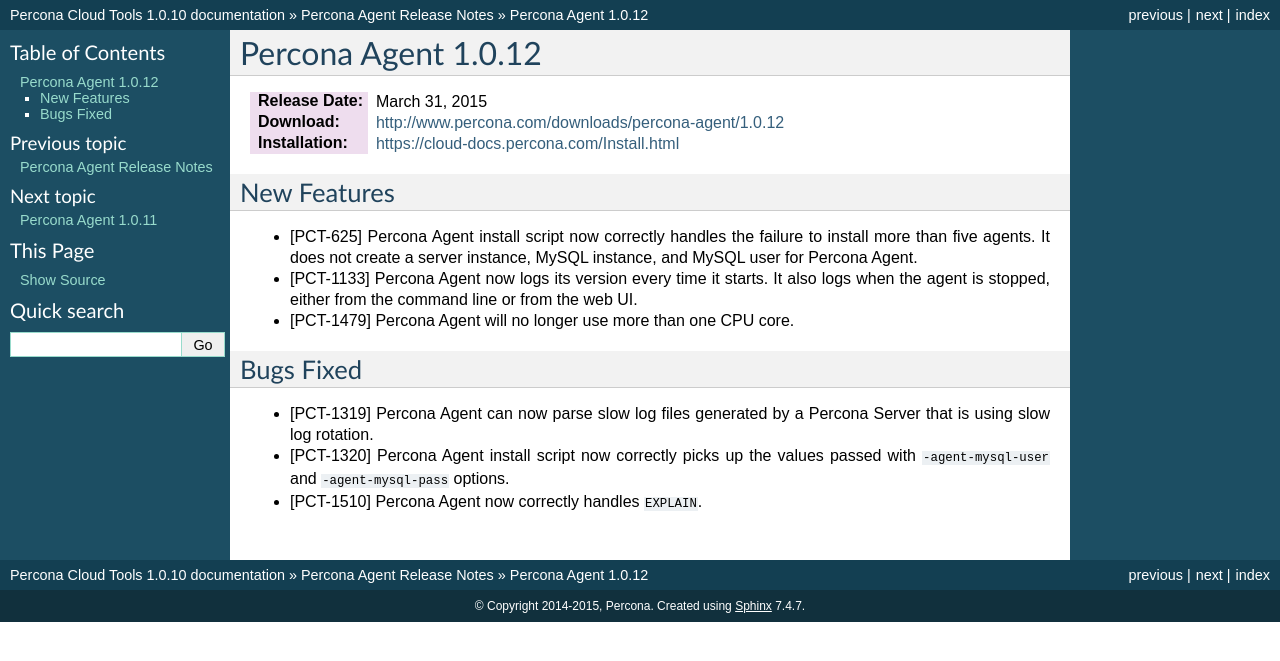
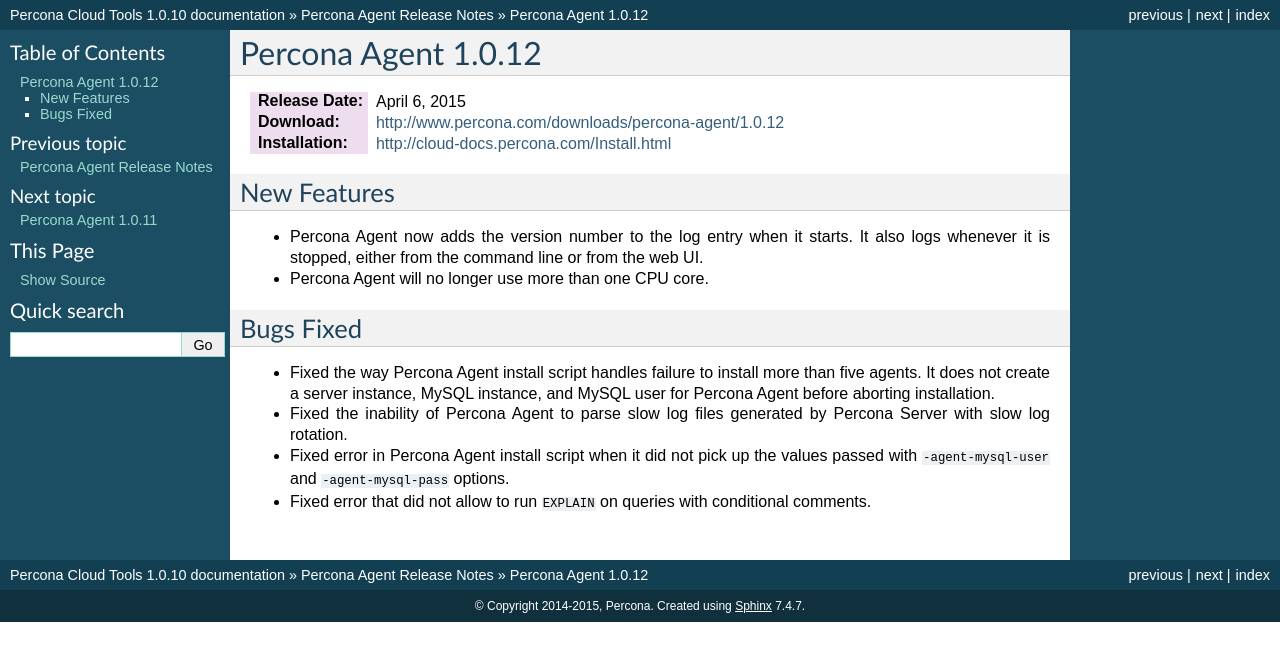
Before and after one commit to percona/cloud-tools, a Sphinx documentation site: the page built from doc/release-notes/1.0/1.0.12.rst, in a window 1280 px wide. Shown: the top 661 px of the page. Built offline with Sphinx 7.4.7, drawn with Linux system fonts in a browser that asks for light colours.

Commit message:
Incorporating feedback

```diff
--- a/doc/release-notes/1.0/1.0.12.rst
+++ b/doc/release-notes/1.0/1.0.12.rst
@@ -2,20 +2,20 @@
 Percona Agent 1.0.12
 ====================
 
-:Release Date: March 31, 2015
+:Release Date: April 6, 2015
 :Download: http://www.percona.com/downloads/percona-agent/1.0.12
-:Installation: https://cloud-docs.percona.com/Install.html
+:Installation: http://cloud-docs.percona.com/Install.html
 
 New Features
 ------------
 
-* [PCT-625] Percona Agent install script now correctly handles the failure to install more than five agents. It does not create a server instance, MySQL instance, and MySQL user for Percona Agent.
-* [PCT-1133] Percona Agent now logs its version every time it starts. It also logs when the agent is stopped, either from the command line or from the web UI.
-* [PCT-1479] Percona Agent will no longer use more than one CPU core.
+* Percona Agent now adds the version number to the log entry when it starts. It also logs whenever it is stopped, either from the command line or from the web UI.
+* Percona Agent will no longer use more than one CPU core.
 
 Bugs Fixed
 ----------
 
-* [PCT-1319] Percona Agent can now parse slow log files generated by a Percona Server that is using slow log rotation.
-* [PCT-1320] Percona Agent install script now correctly picks up the values passed with ``-agent-mysql-user`` and ``-agent-mysql-pass`` options.
-* [PCT-1510] Percona Agent now correctly handles ``EXPLAIN``.
+* Fixed the way Percona Agent install script handles failure to install more than five agents. It does not create a server instance, MySQL instance, and MySQL user for Percona Agent before aborting installation.
+* Fixed the inability of Percona Agent to parse slow log files generated by Percona Server with slow log rotation.
+* Fixed error in Percona Agent install script when it did not pick up the values passed with ``-agent-mysql-user`` and ``-agent-mysql-pass`` options.
+* Fixed error that did not allow to run ``EXPLAIN`` on queries with conditional comments.
```
